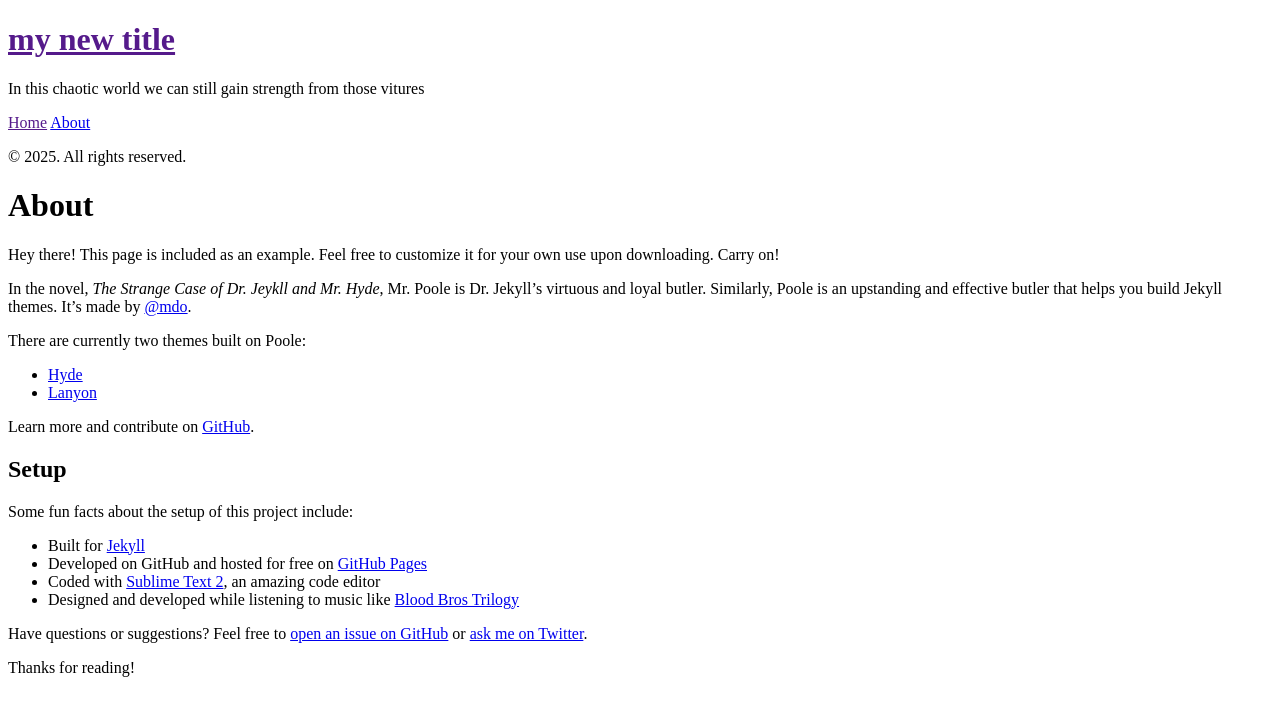
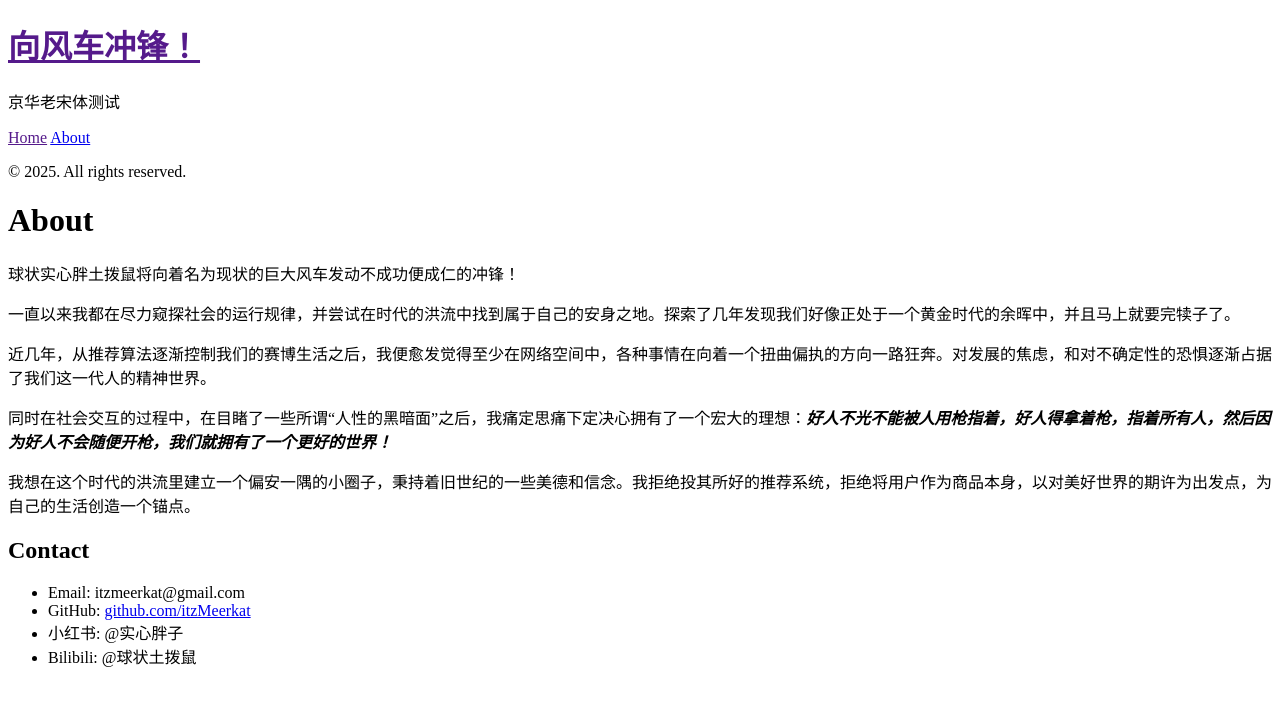
Before and after one commit to itzMeerkat/itzMeerkat.github.io, a Jekyll site: the page built from about.md, in a window 1280 px wide. Shown: the top 716 px of the page. Built offline with Jekyll 4.4.1, drawn with Linux system fonts in a browser that asks for light colours; some web fonts are replaced.

Commit message:
add some about

```diff
--- a/_config.yml
+++ b/_config.yml
@@ -7,9 +7,9 @@ permalink:        pretty
 # relative_permalinks: true
 
 # Setup
-title:            'my new title'
+title:            '向风车冲锋！'
 tagline:          'VITURES'
-description:      'In this chaotic world we can still gain strength from those vitures'
+description:      '京华老宋体测试'
 url:              http://hyde.getpoole.com
 baseurl:          /
 
--- a/_includes/head.html
+++ b/_includes/head.html
@@ -18,12 +18,26 @@
   <link rel="stylesheet" href="{{ site.baseurl }}public/css/poole.css">
   <link rel="stylesheet" href="{{ site.baseurl }}public/css/syntax.css">
   <link rel="stylesheet" href="{{ site.baseurl }}public/css/hyde.css">
-  <link rel="stylesheet" href="http://fonts.googleapis.com/css?family=PT+Sans:400,400italic,700|Abril+Fatface">
-
+  <style>
+    @font-face {
+      font-family: "KingHwa_OldSong";
+      src: url("{{ site.baseurl }}assets/fonts/kinghwa_oldsong.ttf");
+    }
+    @font-face {
+      font-family: "DFPLiJinHeiW8-GB";
+      src: url("{{ site.baseurl }}assets/fonts/LiJinHei.ttf");
+    }
+    body {
+      font-family: "KingHwa_OldSong";
+    }
+    .sidebar-about h1 {
+      font-family: "DFPLiJinHeiW8-GB";
+    }
+  </style>
   <!-- Icons -->
   <link rel="apple-touch-icon-precomposed" sizes="144x144" href="{{ site.baseurl }}public/apple-touch-icon-144-precomposed.png">
                                  <link rel="shortcut icon" href="{{ site.baseurl }}public/favicon.ico">
 
   <!-- RSS -->
-  <link rel="alternate" type="application/rss+xml" title="RSS" href="/atom.xml">
+  <!-- <link rel="alternate" type="application/rss+xml" title="RSS" href="/atom.xml"> -->
 </head>
--- a/about.md
+++ b/about.md
@@ -4,27 +4,20 @@ title: About
 ---
 
 <p class="message">
-  Hey there! This page is included as an example. Feel free to customize it for your own use upon downloading. Carry on!
+  球状实心胖土拨鼠将向着名为现状的巨大风车发动不成功便成仁的冲锋！
 </p>
 
-In the novel, *The Strange Case of Dr. Jeykll and Mr. Hyde*, Mr. Poole is Dr. Jekyll's virtuous and loyal butler. Similarly, Poole is an upstanding and effective butler that helps you build Jekyll themes. It's made by [@mdo](https://twitter.com/mdo).
+一直以来我都在尽力窥探社会的运行规律，并尝试在时代的洪流中找到属于自己的安身之地。探索了几年发现我们好像正处于一个黄金时代的余晖中，并且马上就要完犊子了。
 
-There are currently two themes built on Poole:
+近几年，从推荐算法逐渐控制我们的赛博生活之后，我便愈发觉得至少在网络空间中，各种事情在向着一个扭曲偏执的方向一路狂奔。对发展的焦虑，和对不确定性的恐惧逐渐占据了我们这一代人的精神世界。
 
-* [Hyde](http://hyde.getpoole.com)
-* [Lanyon](http://lanyon.getpoole.com)
+同时在社会交互的过程中，在目睹了一些所谓“人性的黑暗面”之后，我痛定思痛下定决心拥有了一个宏大的理想：***好人不光不能被人用枪指着，好人得拿着枪，指着所有人，然后因为好人不会随便开枪，我们就拥有了一个更好的世界！***
 
-Learn more and contribute on [GitHub](https://github.com/poole).
+我想在这个时代的洪流里建立一个偏安一隅的小圈子，秉持着旧世纪的一些美德和信念。我拒绝投其所好的推荐系统，拒绝将用户作为商品本身，以对美好世界的期许为出发点，为自己的生活创造一个锚点。
 
-## Setup
+## Contact
 
-Some fun facts about the setup of this project include:
-
-* Built for [Jekyll](http://jekyllrb.com)
-* Developed on GitHub and hosted for free on [GitHub Pages](https://pages.github.com)
-* Coded with [Sublime Text 2](http://sublimetext.com), an amazing code editor
-* Designed and developed while listening to music like [Blood Bros Trilogy](https://soundcloud.com/maddecent/sets/blood-bros-series)
-
-Have questions or suggestions? Feel free to [open an issue on GitHub](https://github.com/poole/issues/new) or [ask me on Twitter](https://twitter.com/mdo).
-
-Thanks for reading!
+* Email: itzmeerkat@gmail.com
+* GitHub: [github.com/itzMeerkat](https://github.com/itzMeerkat)
+* 小红书: @实心胖子
+* Bilibili: @球状土拨鼠
```
